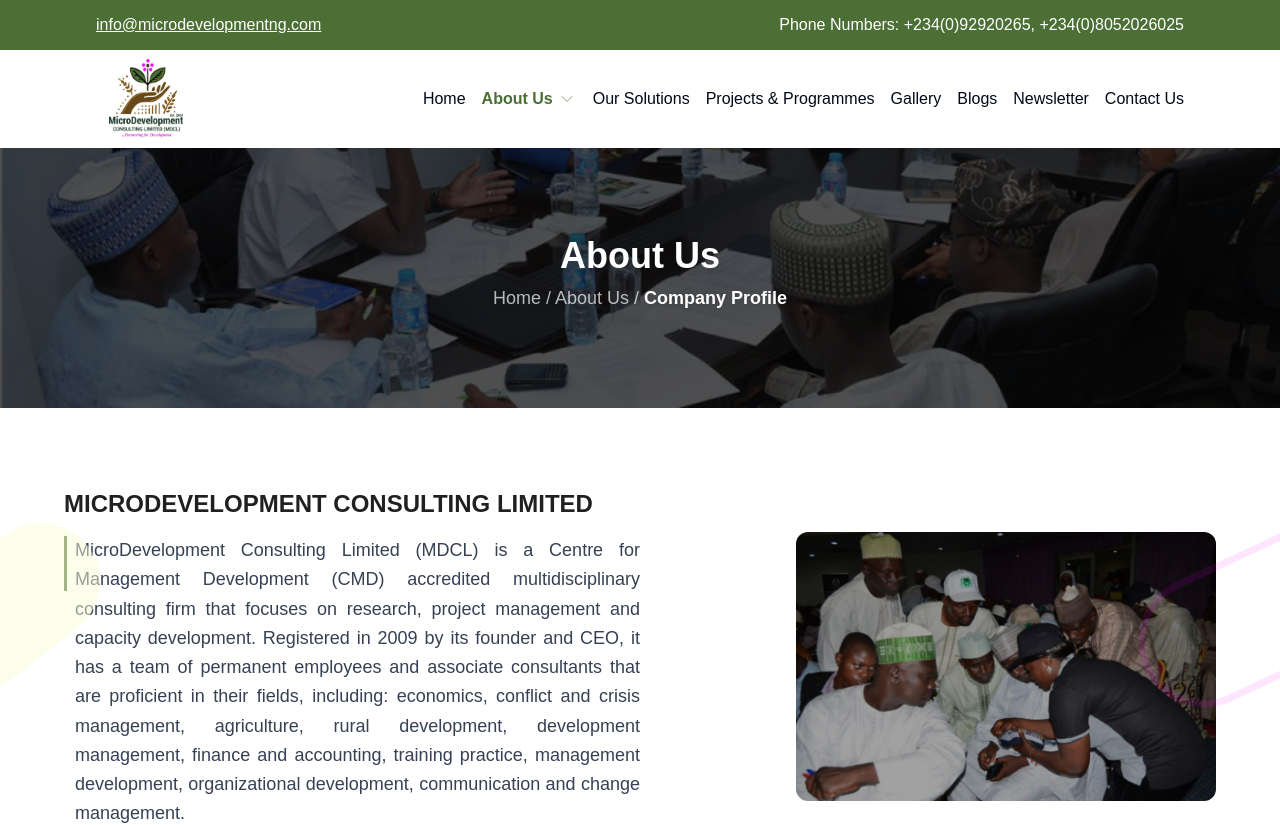
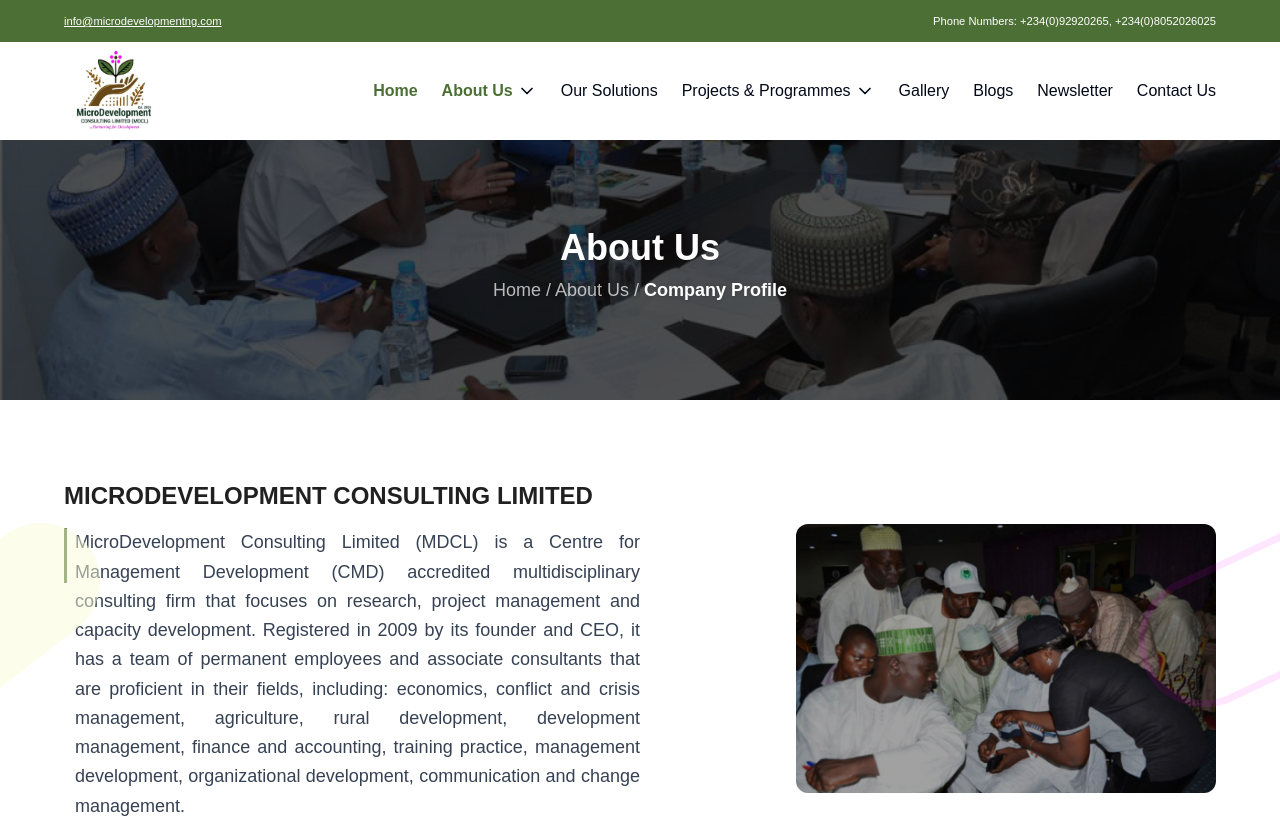
Before and after one commit to hassana123/mdcl, a Next.js app: page /about/profile in a window 1280 px wide. Shown: the top 825 px of the page. Built offline with nearby package versions, Linux system fonts and the light colour scheme.

Commit message:
first commit

```diff
--- a/app/about/profile/page.jsx
+++ b/app/about/profile/page.jsx
@@ -104,9 +104,12 @@
       {/* WHAT WE ARE */}
       <section className="bg-[fbfbfd] py-10">
         <div className="max-w-6xl mx-auto px-4">
-          <h3 className="text-xl font-bold mb-6 uppercase text-[var(--color-title-text)]">
+        <div className="flex space-x-3 mb-6 ">
+          <span className="block w-[2px] h-[30px] bg-[var(--color-primary-olive)]"></span>
+            <h3 className="text-xl font-bold  uppercase text-[var(--color-title-text)]">
             WHAT WE ARE
           </h3>
+        </div>
           <div className="grid md:grid-cols-3 gap-6">
             <div className="bg-[url('/mdcl/bg4.png')] h-[195px] font-bold text-[var(--color-primary-olive)] bg-cover bg-center rounded-[20px] p-6 shadow flex flex-col items-start">
               <span className=" text-[14px]  mb-5">
--- a/app/project/Page.jsx
+++ b/app/project/Page.jsx
@@ -0,0 +1,29 @@
+import Banner from "../../components/Banner";
+import Deco from "@/components/Deco";
+import PreviewProjects from "@/components/PreviewProjects";
+import Partners from "@/components/Partners";
+import Link from "next/link";
+
+export default function ProjectsPage() {
+  return (
+    <main className="bg-white min-h-screen">
+      <Banner
+        title="Projects"
+        subtitle={
+          <span className="text-center font-medium text-white/70">
+            <Link href="/" className="hover:underline">Home</Link> /{" "}
+            <Link href="/project" className="hover:underline text-white font-bold">Projects</Link>
+          </span>
+        }
+        image="/mdcl/g4.jpg"
+      />
+      <Deco />
+      <div className="mt-20 mb-10 text-center">
+        <h1 className="uppercase text-2xl mb-5 font-bold text-[var(--color-title-text)]">Projects</h1>
+        <p className="text-md text-gray-700">Our services are designed to meet the evolving needs of development actors.</p>
+      </div>
+      <PreviewProjects />
+      <Partners />
+    </main>
+  );
+}
--- a/components/Navbar.jsx
+++ b/components/Navbar.jsx
@@ -5,27 +5,37 @@
 import logo from "../public/mdcl/logo.jpg";
 import Link from "next/link";
 import { usePathname } from "next/navigation";
-import { ChevronDown } from "lucide-react";
+import { ChevronDown, Menu, X } from "lucide-react";
 
 const Navbar = () => {
   const pathname = usePathname();
+
+  const [mobileOpen, setMobileOpen] = useState(false);
   const [aboutOpen, setAboutOpen] = useState(false);
+  const [projectsOpen, setProjectsOpen] = useState(false);
+
   const aboutRef = useRef(null);
+  const projectsRef = useRef(null);
 
-  // Close dropdown on outside click
+  // Close dropdowns on outside click
   useEffect(() => {
-    function handleClick(e) {
-      if (aboutRef.current && !aboutRef.current.contains(e.target)) {
+    function handleClickOutside(e) {
+      if (
+        aboutRef.current &&
+        !aboutRef.current.contains(e.target) &&
+        projectsRef.current &&
+        !projectsRef.current.contains(e.target)
+      ) {
         setAboutOpen(false);
+        setProjectsOpen(false);
       }
     }
-    if (aboutOpen) {
-      document.addEventListener("mousedown", handleClick);
-    } else {
-      document.removeEventListener("mousedown", handleClick);
-    }
-    return () => document.removeEventListener("mousedown", handleClick);
-  }, [aboutOpen]);
+
+    document.addEventListener("mousedown", handleClickOutside);
+    return () => document.removeEventListener("mousedown", handleClickOutside);
+  }, []);
+
+  const toggleMobile = () => setMobileOpen((prev) => !prev);
 
   const navItems = [
     { label: "Home", href: "/" },
@@ -38,85 +48,123 @@
     { label: "Contact Us", href: "/contact" },
   ];
 
+  const renderDropdown = (items, onClose) =>
+    items.map(({ href, label }) => (
+      <Link
+        key={href}
+        href={href}
+        className="block px-4 py-2 text-sm hover:bg-[var(--color-primary-olive)]/10 transition"
+        onClick={onClose}
+      >
+        {label}
+      </Link>
+    ));
+
   return (
     <header className="bg-white shadow-sm">
-      <div className="bg-[var(--color-primary-olive)] py-3 text-white text-[20px]">
-        <div className="flex justify-between w-[85%] mx-auto">
+      {/* Top bar */}
+      <div className="bg-[var(--color-primary-olive)] py-3 text-white text-[14px]">
+        <div className="flex justify-between w-[90%] mx-auto">
           <small className="underline">info@microdevelopmentng.com</small>
           <small>Phone Numbers: +234(0)92920265, +234(0)8052026025</small>
         </div>
       </div>
 
-      <nav className="flex w-[85%] mx-auto items-center justify-between">
-        <div className="logo">
+      {/* Navbar */}
+      <nav className="w-[90%] mx-auto flex items-center justify-between ">
+        {/* Logo */}
+        <div>
           <Image src={logo} alt="Logo" width={100} height={50} />
         </div>
 
-        <div className="links">
-          <ul className="flex text-[var(--color-link-inactive)] justify-center gap-4">
+        {/* Desktop nav */}
+        <ul className="hidden lg:flex gap-6 items-center text-[var(--color-link-inactive)]">
           {navItems.map(({ label, href, hasDropdown }) => {
-              const isActive = pathname === href || (label === "About Us" && pathname.startsWith("/about"));
+            const isActive = pathname === href || pathname.startsWith(href);
+
             if (label === "About Us") {
               return (
-                  <li
-                    key={href}
-                    className="relative"
-                    ref={aboutRef}
-                    onMouseEnter={() => setAboutOpen(true)}
-                    onMouseLeave={() => setAboutOpen(false)}
-                  >
-                    <button
-                      className={`flex items-center transition-colors focus:outline-none ${
-                        isActive
-                          ? "text-[var(--color-primary-olive)] font-bold"
-                          : "text-[var(--color-link-inactive)]"
+                <li key={label} ref={aboutRef} className="relative">
+                  <div className="flex items-center gap-1 cursor-pointer">
+                    <Link
+                      href={href}
+                      className={`transition-colors ${
+                        isActive ? "text-[var(--color-primary-olive)] font-bold" : ""
                       }`}
-                      onClick={() => setAboutOpen((v) => !v)}
-                      aria-haspopup="true"
-                      aria-expanded={aboutOpen}
-                      type="button"
                     >
                       {label}
+                    </Link>
+                    <button
+                      onClick={() => setAboutOpen((prev) => !prev)}
+                      className="focus:outline-none"
+                    >
                       <ChevronDown
-                        strokeWidth={0.8}
                         size={20}
-                        className={`ml-1 transition-transform ${aboutOpen ? "rotate-180" : "rotate-0"}`}
+                        className={`transition-transform ${aboutOpen ? "rotate-180" : "rotate-0"}`}
                       />
                     </button>
-                    {/* Dropdown */}
+                  </div>
+
                   {aboutOpen && (
-                      <div className="absolute left-0 top-full mt-2 w-48 bg-white border border-gray-100 rounded shadow-lg z-50 animate-fade-in">
-                        <Link
-                          href="/about/profile"
-                          className={`block px-4 py-2 text-sm hover:bg-[var(--color-primary-olive)]/10 transition ${{
-                            true: "font-bold text-[var(--color-primary-olive)]",
-                          }[pathname === "/about/profile"]}`}
-                          onClick={() => setAboutOpen(false)}
-                        >
-                          Company Profile
-                        </Link>
-                        <Link
-                          href="/about/team"
-                          className={`block px-4 py-2 text-sm hover:bg-[var(--color-primary-olive)]/10 transition ${{
-                            true: "font-bold text-[var(--color-primary-olive)]",
-                          }[pathname === "/about/team"]}`}
-                          onClick={() => setAboutOpen(false)}
-                        >
-                          Our Team
-                        </Link>
+                    <div className="absolute left-0 mt-2 w-48 bg-white border rounded shadow-lg z-50">
+                      {renderDropdown(
+                        [
+                          { href: "/about/profile", label: "Company Profile" },
+                          { href: "/about/team", label: "Our Team" },
+                        ],
+                        () => setAboutOpen(false)
+                      )}
                     </div>
                   )}
                 </li>
               );
             }
+
+            if (label === "Projects & Programmes") {
+              return (
+                <li key={label} ref={projectsRef} className="relative">
+                  <div className="flex items-center gap-1 cursor-pointer">
+                    <Link
+                      href={href}
+                      className={`transition-colors ${
+                        isActive ? "text-[var(--color-primary-olive)] font-bold" : ""
+                      }`}
+                    >
+                      {label}
+                    </Link>
+                    <button
+                      onClick={() => setProjectsOpen((prev) => !prev)}
+                      className="focus:outline-none"
+                    >
+                      <ChevronDown
+                        size={20}
+                        className={`transition-transform ${projectsOpen ? "rotate-180" : "rotate-0"}`}
+                      />
+                    </button>
+                  </div>
+
+                  {projectsOpen && (
+                    <div className="absolute left-0 mt-2 w-56 bg-white border rounded shadow-lg z-50">
+                      {renderDropdown(
+                        [
+                          { href: "/projects/research", label: "Research Projects" },
+                          { href: "/projects/management", label: "Project Management" },
+                          { href: "/projects/capacity", label: "Capacity Development" },
+                        ],
+                        () => setProjectsOpen(false)
+                      )}
+                    </div>
+                  )}
+                </li>
+              );
+            }
+
             return (
               <li key={href}>
                 <Link
                   href={href}
-                    className={`flex items-center transition-colors ${
-                      isActive
-                        ? "text-[var(--color-primary-olive)] font-bold"
-                        : "text-[var(--color-link-inactive)]"
+                  className={`transition-colors ${
+                    isActive ? "text-[var(--color-primary-olive)] font-bold" : ""
                   }`}
                 >
                   {label}
@@ -125,8 +173,84 @@
             );
           })}
         </ul>
+
+        {/* Hamburger */}
+        <div className="lg:hidden">
+          <button onClick={toggleMobile}>
+            {mobileOpen ? <X size={28} /> : <Menu size={28} />}
+          </button>
         </div>
       </nav>
+
+      {/* Mobile Menu */}
+      {mobileOpen && (
+        <div className="lg:hidden bg-white px-6 pb-6 pt-2 border-t shadow-md">
+          <ul className="flex flex-col gap-4 text-[var(--color-link-inactive)]">
+            {navItems.map(({ label, href, hasDropdown }) => {
+              if (label === "About Us") {
+                return (
+                  <li key={label} className="relative" ref={aboutRef}>
+                    <div className="flex justify-between items-center">
+                      <Link href={href} onClick={() => setMobileOpen(false)}>
+                        {label}
+                      </Link>
+                      <button onClick={() => setAboutOpen((prev) => !prev)}>
+                        <ChevronDown className={`${aboutOpen ? "rotate-180" : ""} transition-transform`} />
+                      </button>
+                    </div>
+                    {aboutOpen && (
+                      <div className="mt-1 ml-4 border-l pl-3">
+                        {renderDropdown(
+                          [
+                            { href: "/about/profile", label: "Company Profile" },
+                            { href: "/about/team", label: "Our Team" },
+                          ],
+                          () => setMobileOpen(false)
+                        )}
+                      </div>
+                    )}
+                  </li>
+                );
+              }
+
+              if (label === "Projects & Programmes") {
+                return (
+                  <li key={label} className="relative" ref={projectsRef}>
+                    <div className="flex justify-between items-center">
+                      <Link href={href} onClick={() => setMobileOpen(false)}>
+                        {label}
+                      </Link>
+                      <button onClick={() => setProjectsOpen((prev) => !prev)}>
+                        <ChevronDown className={`${projectsOpen ? "rotate-180" : ""} transition-transform`} />
+                      </button>
+                    </div>
+                    {projectsOpen && (
+                      <div className="mt-1 ml-4 border-l pl-3">
+                        {renderDropdown(
+                          [
+                            { href: "/projects/research", label: "Research Projects" },
+                            { href: "/projects/management", label: "Project Management" },
+                            { href: "/projects/capacity", label: "Capacity Development" },
+                          ],
+                          () => setMobileOpen(false)
+                        )}
+                      </div>
+                    )}
+                  </li>
+                );
+              }
+
+              return (
+                <li key={href}>
+                  <Link href={href} onClick={() => setMobileOpen(false)}>
+                    {label}
+                  </Link>
+                </li>
+              );
+            })}
+          </ul>
+        </div>
+      )}
     </header>
   );
 };
```
Also changed, not shown: app/project/capacity-development/page.jsx (added), app/project/project-management/page.jsx (added), app/project/research/page.jsx (added). Lines whose indentation alone changed are shown as unchanged.
